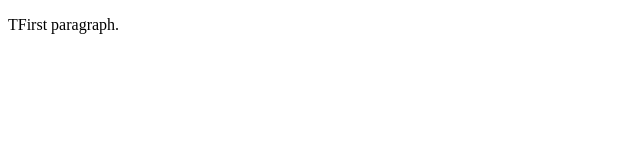
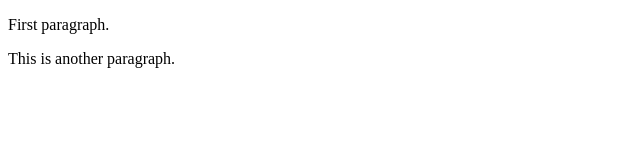
Before and after one commit to jeandossantos/learning-git, a plain HTML site: page index.html in a window 1280 px wide. Shown: the whole page, without its empty margins (0-640 px from the left). Drawn offline with Linux system fonts and the light colour scheme.

Commit message:
add another p tag

```diff
--- a/index.html
+++ b/index.html
@@ -4,6 +4,7 @@
     <title>Page Title</title>
   </head>
   <body>
-    <p>TFirst paragraph.</p>
+    <p>First paragraph.</p>
+    <p>This is another paragraph.</p>
   </body>
 </html>
```
